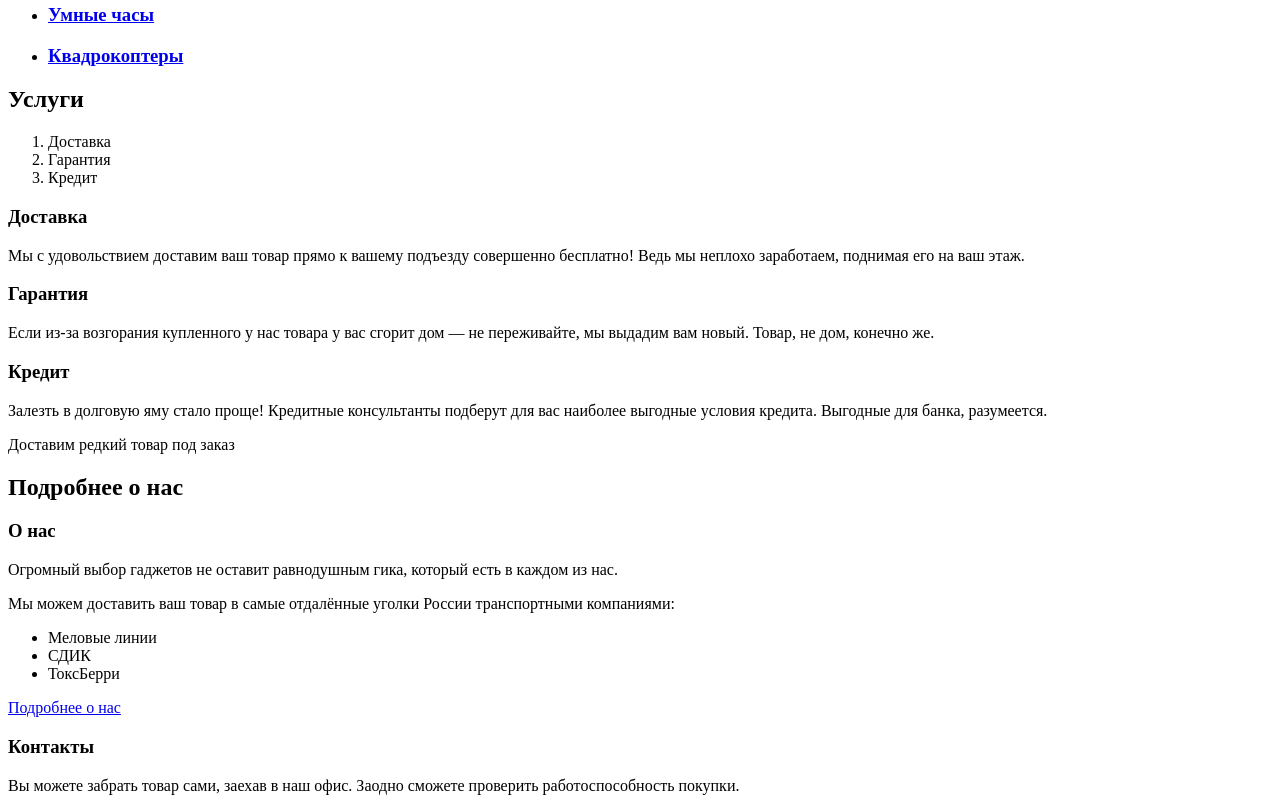
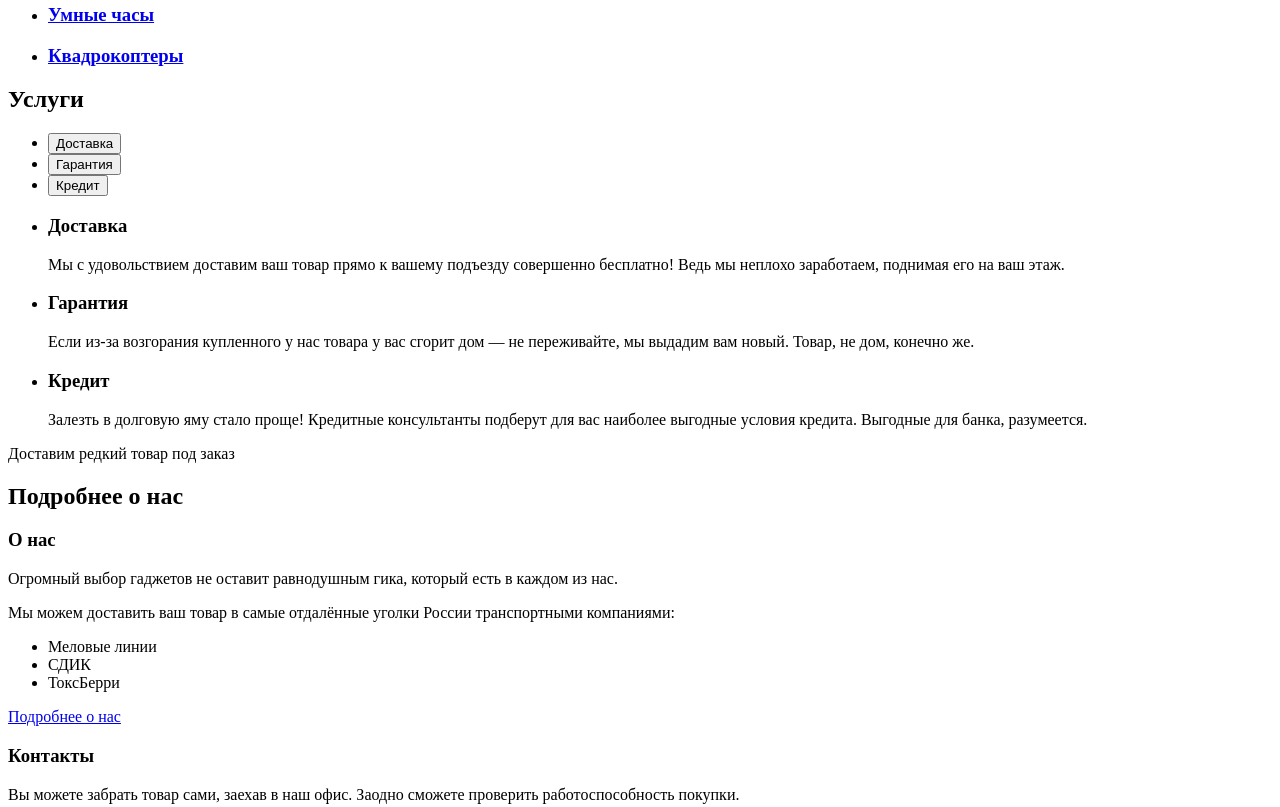
Before and after one commit to htmlacademy-htmlcss/1977001-device-33, a plain HTML site: page index.html in a window 1280 px wide. Shown: the part 1300-2107 px from the top of the page. Drawn offline with Linux system fonts and the light colour scheme.

Commit message:
Обновляет index.html

```diff
--- a/index.html
+++ b/index.html
@@ -27,7 +27,7 @@
       </div>
 
       <nav class="navigation">
-        <a class="navigation-link catalogue" href="catalog.html">Каталог товаров</a>
+        <a class="navigation-link catalog" href="#">Каталог товаров</a>
 
         <ul class="navigation-list">
           <li class="navigation-item">
@@ -154,7 +154,6 @@
 
         </section>
 
-
         <section class="categories">
           <h2 class="visually-hidden">Категории товаров</h2>
           <ul class="categories-list">
@@ -182,37 +181,37 @@
 
         <section class="slider-services">
           <h2 class="visually-hidden">Услуги</h2>
-          <div class="slider-services-pages">
-            <ol class="slider-services-pagination">
+            <ul class="slider-services-pagination">
               <li class="slider-pagination-item">
-                <a class="button-pagination button-pagination-current">Доставка</a>
+                <button class="button-pagination button-pagination-current">Доставка</button>
               </li>
               <li class="slider-pagination-item">
-                <a class="button-pagination">Гарантия</a>
+                <button class="button-pagination">Гарантия</button>
               </li>
               <li class="slider-pagination-item">
-                <a class="button-pagination">Кредит</a>
+                <button class="button-pagination">Кредит</button>
               </li>
-            </ol>
-          </div>
+            </ul>
 
-          <div class="slider-services-items">
-            <div class="slider-services-item">
+            <ul class="slider-services-items">
+              <li class="slider-services-item">
                 <h3 class="visually-hidden">Доставка</h3>
                 <p>Мы с удовольствием доставим ваш товар прямо к вашему подъезду совершенно бесплатно! Ведь мы неплохо заработаем, поднимая его на ваш этаж.</p>
-            </div>
-            <div class="slider-services-item">
+              </li>
+              <li class="slider-services-item">
                 <h3 class="visually-hidden">Гарантия</h3>
                 <p>Если из-за возгорания купленного у нас товара у вас сгорит дом — не переживайте, мы выдадим вам новый. Товар, не дом, конечно же.</p>
-            </div>
-            <div class="slider-services-item">
+              </li>
+              <li class="slider-services-item">
                 <h3 class="visually-hidden">Кредит</h3>
                 <p>Залезть в долговую яму стало проще! Кредитные консультанты подберут для вас наиболее выгодные условия кредита. Выгодные для банка, разумеется.</p>
-            </div>
-          </div>
+              </li>
+            </ul>
         </section>
 
+        <span class="delivery">
           <a class="button-delivery">Доставим редкий товар под заказ</a>
+        </span>
 
 
         <section class="about">
@@ -221,6 +220,7 @@
             <h3>О нас</h3>
             <p>Огромный выбор гаджетов не оставит равнодушным гика, который есть в каждом из нас.</p>
             <p>Мы можем доставить ваш товар в самые отдалённые уголки России транспортными компаниями:</p>
+
             <ul>
             <li>Меловые линии</li>
             <li>СДИК</li>
@@ -238,6 +238,7 @@
               <p class="about-text">Санкт-Петербург, набережная реки Карповки, 5, литера П.</p>
               <a class="footer-contacts-address-phone" href="tel:+78128121212">+7 (812) 812-12-12</a>
             </address>
+
             <h4>Время работы</h4>
             <p>пн—пт: с 10:00 до 22:00 <br> сб—вс: с 10:00 до 19:00</p>
 
@@ -248,8 +249,7 @@
         <section class="subscription">
           <div class="subscription-offer">
             <h2>Подпишитесь на рассылку</h2>
-            <p>Еженедельный дайджест с обзорами новинок, длительными тест-драйвами,
-            распаковками, а также акции, спецпредложения и вот это вот всё.</p>
+            <p>Еженедельный дайджест с обзорами новинок, длительными тест-драйвами, распаковками, а также акции, спецпредложения и вот это вот всё.</p>
             </div>
 
           <div class="subscription-form">
@@ -280,7 +280,8 @@
           <img class="logo" src="" alt="Логотип Интернет-магазина «Девайс».">
         </div>
 
-        <div class="footer-navigation">
+        <section class="footer-navigation">
+          <h2 class="visually-hidden">Контакты</h2>
 
           <address class="footer-contacts-address">
             <p class="about-text">Санкт-Петербург, набережная реки Карповки, 5, литера П.</p>
@@ -299,10 +300,11 @@
           </ul>
 
           <a class="footer-contacts-phone" href="tel:+78128121212">+7 (812) 812-12-12</a>
-        </div>
+        </section>
 
 
-        <div class="footer-social">
+        <section class="footer-social">
+          <h2 class="visually-hidden">Социальные сети</h2>
 
           <ul class="footer-social-list">
             <li class="footer-social-item">
@@ -326,7 +328,7 @@
             <img class="logo" src="" alt="Логотип HTML Academy.">
           </a>
 
-        </div>
+        </section>
       </footer>
 
   </body>
```
Lines whose indentation alone changed are shown as unchanged.
